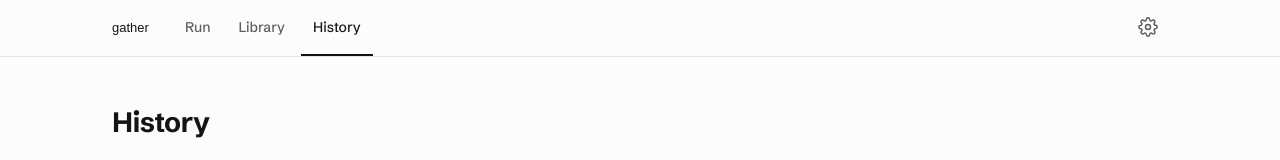
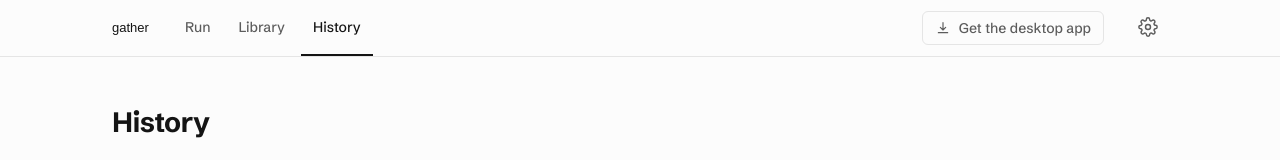
Before and after one commit to D9theCoder/grabberX, a Next.js app: page /history in a window 1280 px wide. Shown: the top 160 px of the page. Built offline with nearby package versions, Linux system fonts and the light colour scheme; a web font is replaced by a local one.

Commit message:
Add a desktop app download link to the top bar when running in a browser

```diff
--- a/src/components/icons.tsx
+++ b/src/components/icons.tsx
@@ -38,3 +38,4 @@ export const GearIcon = createIcon(
   "M12 15a3 3 0 1 0 0-6 3 3 0 0 0 0 6zM19.4 15a1.65 1.65 0 0 0 .33 1.82l.06.06a2 2 0 1 1-2.83 2.83l-.06-.06a1.65 1.65 0 0 0-1.82-.33 1.65 1.65 0 0 0-1 1.51V21a2 2 0 1 1-4 0v-.09A1.65 1.65 0 0 0 9 19.4a1.65 1.65 0 0 0-1.82.33l-.06.06a2 2 0 1 1-2.83-2.83l.06-.06a1.65 1.65 0 0 0 .33-1.82 1.65 1.65 0 0 0-1.51-1H3a2 2 0 1 1 0-4h.09A1.65 1.65 0 0 0 4.6 9a1.65 1.65 0 0 0-.33-1.82l-.06-.06a2 2 0 1 1 2.83-2.83l.06.06a1.65 1.65 0 0 0 1.82.33H9a1.65 1.65 0 0 0 1-1.51V3a2 2 0 1 1 4 0v.09a1.65 1.65 0 0 0 1 1.51 1.65 1.65 0 0 0 1.82-.33l.06-.06a2 2 0 1 1 2.83 2.83l-.06.06a1.65 1.65 0 0 0-.33 1.82V9a1.65 1.65 0 0 0 1.51 1H21a2 2 0 1 1 0 4h-.09a1.65 1.65 0 0 0-1.51 1z",
 );
 export const MoreIcon = createIcon("M5 12h.01M12 12h.01M19 12h.01");
+export const DownloadIcon = createIcon("M12 4v11m0 0l-4-4m4 4l4-4M5 19h14");
--- a/src/components/top-bar.tsx
+++ b/src/components/top-bar.tsx
@@ -2,8 +2,11 @@
 
 import Link from "next/link";
 import { usePathname } from "next/navigation";
-import { GearIcon } from "@/components/icons";
+import { useEffect, useState } from "react";
+import { DownloadIcon, GearIcon } from "@/components/icons";
 import { cn } from "@/lib/cn";
+
+const RELEASES_URL = "https://github.com/D9theCoder/grabberX/releases/latest";
 
 const LINKS = [
   { href: "/", label: "Run" },
@@ -17,6 +20,9 @@ function isActive(pathname: string, href: string) {
 
 export function TopBar() {
   const pathname = usePathname();
+  const [inBrowser, setInBrowser] = useState(false);
+  // Checked after mount so the server render and hydration match; the desktop app is already the download.
+  useEffect(() => setInBrowser(window.gatherShell === undefined), []);
 
   return (
     <header className="border-b border-line">
@@ -45,12 +51,24 @@ export function TopBar() {
             );
           })}
         </div>
+        {inBrowser && (
+          <a
+            href={RELEASES_URL}
+            target="_blank"
+            rel="noreferrer"
+            className="ml-auto flex items-center gap-2 self-center rounded-md border border-line px-3 py-1.5 text-label text-ink-2 transition-colors duration-120 hover:text-ink"
+          >
+            <DownloadIcon className="size-4" />
+            Get the desktop app
+          </a>
+        )}
         <Link
           href="/settings"
           aria-label="Settings"
           aria-current={isActive(pathname, "/settings") ? "page" : undefined}
           className={cn(
-            "ml-auto flex min-w-10 items-center justify-center border-b-2 px-2 transition-colors duration-120",
+            !inBrowser && "ml-auto",
+            "flex min-w-10 items-center justify-center border-b-2 px-2 transition-colors duration-120",
             isActive(pathname, "/settings") ? "border-ink text-ink" : "border-transparent text-ink-2 hover:text-ink",
           )}
         >
```
